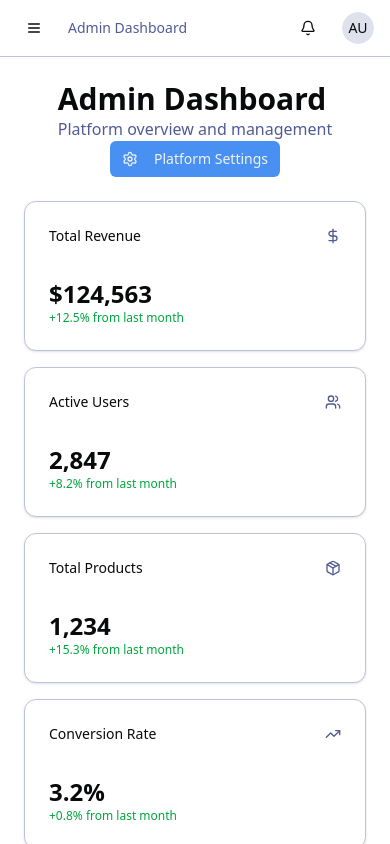
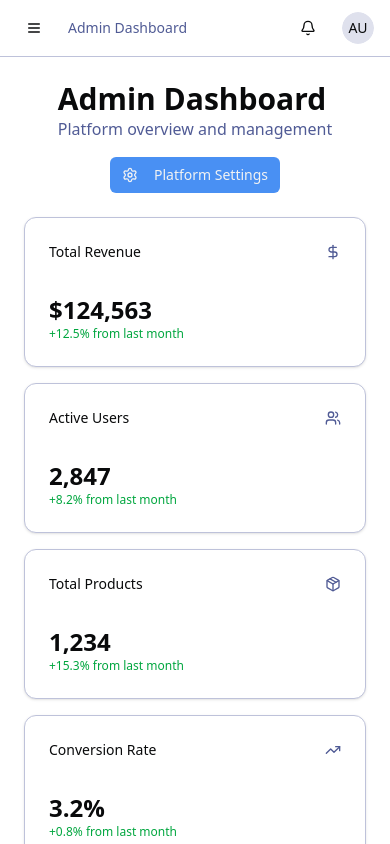
Before and after one commit to colesites/affiliate-saas, a Next.js app: page /dashboard/admin in a window 390 px wide. Built offline with nearby package versions, Linux system fonts and the light colour scheme.

Commit message:
admin layout change 1

```diff
--- a/components/dashboards/admin-dashboard.tsx
+++ b/components/dashboards/admin-dashboard.tsx
@@ -30,7 +30,7 @@ export function AdminDashboard() {
     <DashboardLayout userRole="admin" userName="Admin User">
       <div className="space-y-6">
         {/* Header */}
-        <div className="flex flex-col md:flex-row items-center justify-between">
+        <div className="flex flex-col gap-y-4 md:flex-row items-center justify-between">
           <div>
             <h1 className="text-3xl font-bold">Admin Dashboard</h1>
             <p className="text-muted-foreground">
@@ -77,7 +77,7 @@ export function AdminDashboard() {
 
         {/* Main Content Tabs */}
         <Tabs defaultValue="overview" className="space-y-4 ">
-          <TabsList className="max-w-[300px] mx-auto">
+          <TabsList className="max-w-[300px] mx-auto text-[10px]">
             <TabsTrigger value="overview">Overview</TabsTrigger>
             <TabsTrigger value="users">Users</TabsTrigger>
             <TabsTrigger value="products">Products</TabsTrigger>
```
